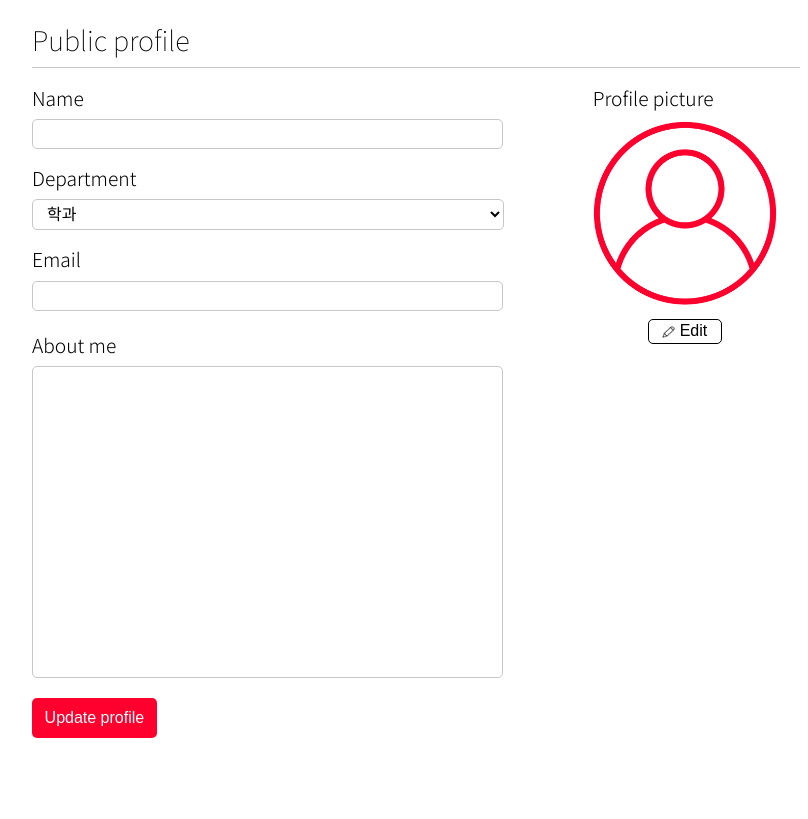
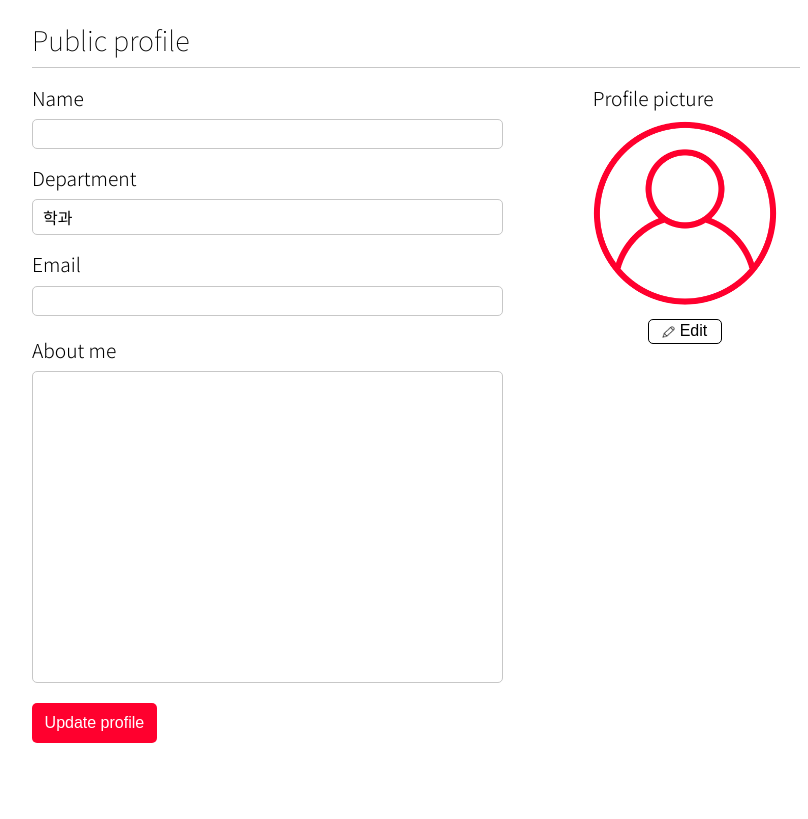
Before and after one commit to Kaaaaaaaaaang/Damoim, a PHP site: page /mypage_edit.php in a window 1280 px wide. Shown: the part 216-1035 px from the top of the page, without its empty margins (224-1032 px from the left). Run offline with PHP 8.4, Linux system fonts and the light colour scheme; the visitor is signed in with stand-in values (Sample User, id 1); data that the repository does not hold is empty.

Commit message:
Merge branch 'master' of https://github.com/kne2317/Damoim

```diff
--- a/css/mypage_edit.css
+++ b/css/mypage_edit.css
@@ -104,7 +104,7 @@ body {
   font-weight: 300;
 }
 
-.container .container2 .edit_profile_box .edit_profile_info_box input, select, #about_me  {
+.container .container2 .edit_profile_box .edit_profile_info_box input, #major, #about_me  {
   width: 90%;
   padding-left: 2%;
   padding-right: 2%;
--- a/mypage_edit.php
+++ b/mypage_edit.php
@@ -38,12 +38,7 @@ if(!isset($_SESSION['user_name'])) echo("<script>location.href='login.html';</sc
                             <h1>Name</h1>
                             <input type="text" name="name" id="name" value="<?php echo $row['name']?>">
                             <h1>Department</h1>
-                            <select name="major" style="background-color: #00000000;">
-                                <option value="none" style="color: #000000;">학과</option>
-                                <option value="soft" style="color: #000000;">뉴미디어소프트웨어과</option>
-                                <option value="web" style="color: #000000;">뉴미디어웹솔루션과</option>
-                                <option value="design" style="color: #000000;">뉴미디어디자인과</option>
-                            </select><br>
+                            <h4 id="major">학과</h4>
                             <h1>Email</h1>
                             <input type="email" name="email" id="email" style="margin-bottom: 4%;" value="<?php echo $row['email']?>">
                             <h1>About me</h1>
```
